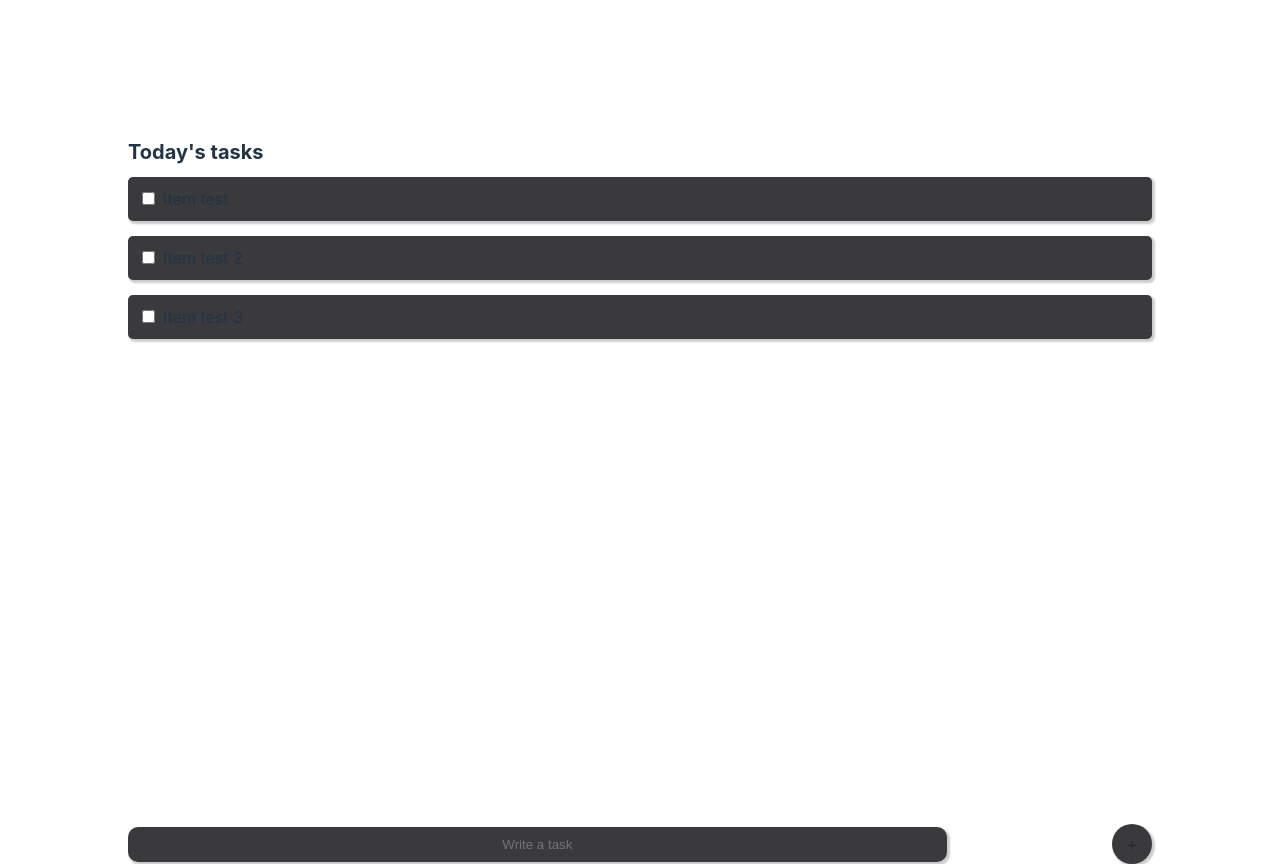
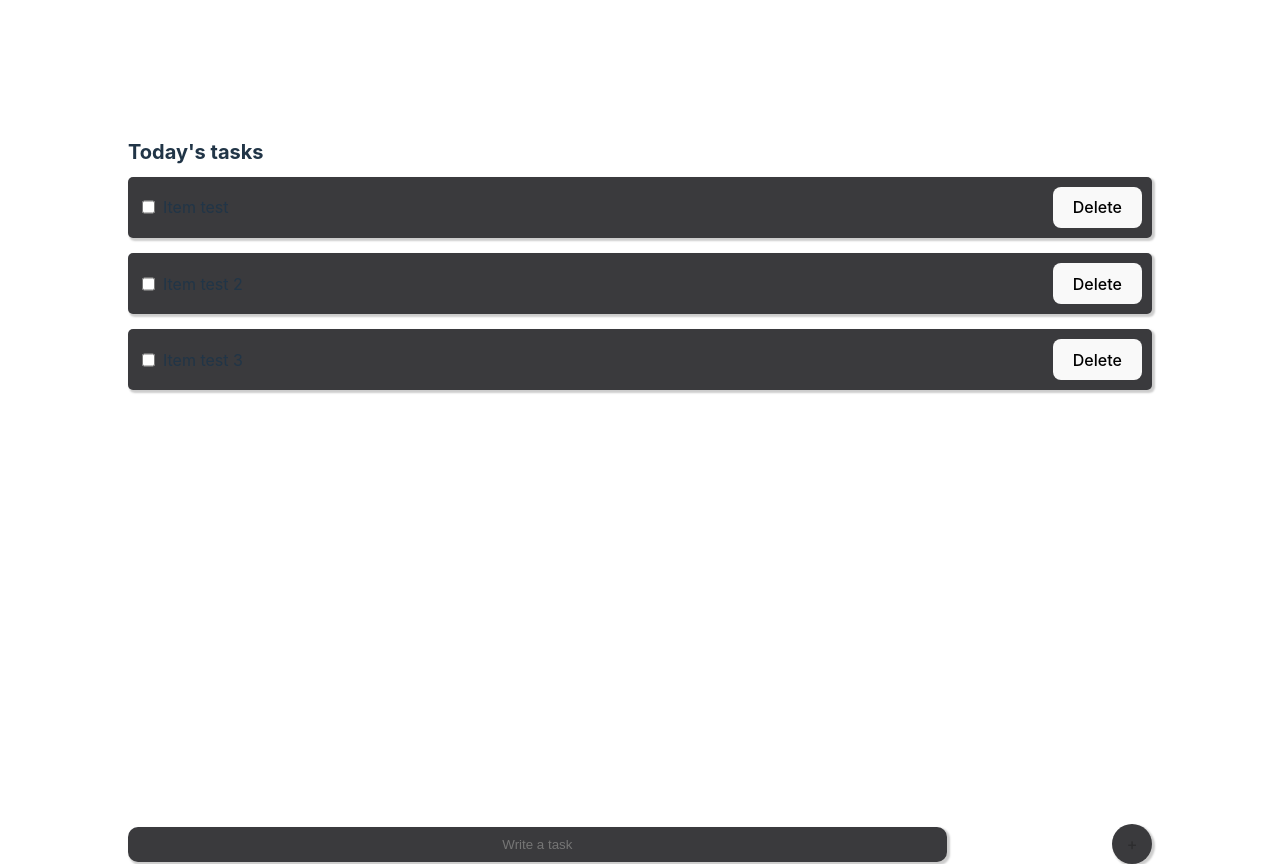
Before and after one commit to geovane-gc/react-to-do-list, a React (Vite) app: page / in a window 1280 px wide. Built offline with nearby package versions, Linux system fonts and the light colour scheme.

Commit message:
✨ Delete task item function

```diff
--- a/src/App.tsx
+++ b/src/App.tsx
@@ -4,6 +4,7 @@ import AddItem from "./components/AddItem";
 import Item from "./components/Item";
 
 type Item = {
+  id: number;
   title: string;
 };
 
@@ -18,6 +19,7 @@ function App() {
 
     if (title) {
       const newItem: Item = {
+        id: Math.random(),
         title: title,
       };
 
@@ -26,15 +28,22 @@ function App() {
     }
   };
 
+  const deleteItem = (id: number) => {
+    setItems((items: Items) => items.filter((task: Item) => task.id !== id));
+  };
+
   const loadItems = async () => {
     const testItem = [
       {
+        id: Math.random(),
         title: "Item test",
       },
       {
+        id: Math.random(),
         title: "Item test 2",
       },
       {
+        id: Math.random(),
         title: "Item test 3",
       },
     ];
@@ -53,7 +62,7 @@ function App() {
 
         <div className="list-container">
           {items?.map((item: Item) => (
-            <Item title={item.title} />
+            <Item id={item.id} title={item.title} deleteItem={deleteItem} />
           ))}
         </div>
       </div>
--- a/src/components/Item/index.tsx
+++ b/src/components/Item/index.tsx
@@ -1,17 +1,21 @@
-import './styles.css'
+import "./styles.css";
 
 interface Props {
+  id: number;
   title: string;
+  deleteItem: (id: number) => void;
 }
 
-const Item: React.FC<Props> = ({ title }) => {
-
+const Item: React.FC<Props> = ({ id, title, deleteItem }) => {
   return (
-      <div className="item-container">
+    <div className="item-container">
+      <section className="item-divisory">
         <input type="checkbox" />
         <span className="item-title">{title}</span>
-      </div>
-  )
-}
+      </section>
+      <button onClick={() => deleteItem(id)}>Delete</button>
+    </div>
+  );
+};
 
 export default Item;
--- a/src/components/Item/styles.css
+++ b/src/components/Item/styles.css
@@ -1,6 +1,6 @@
 .item-container {
   display: flex;
-  justify-content: flex-start;
+  justify-content: space-between;
   align-items: center;
 
   background-color: #3a3a3d;
@@ -12,6 +12,11 @@
   margin-bottom: 15px;
 }
 
+.item-divisory {
+  display: flex;
+  justify-content: space-between;
+}
+
 .item-container:last-child {
   margin-bottom: 0px;
 }
```
